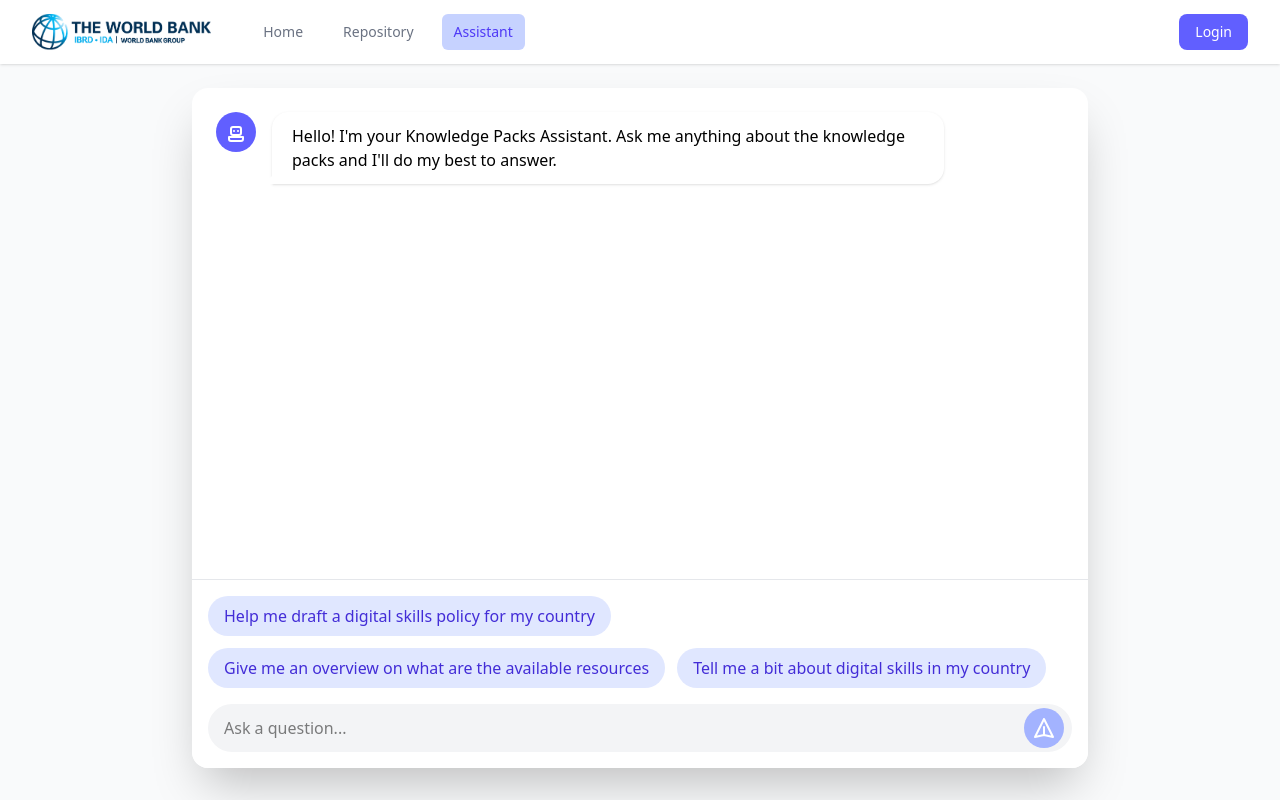
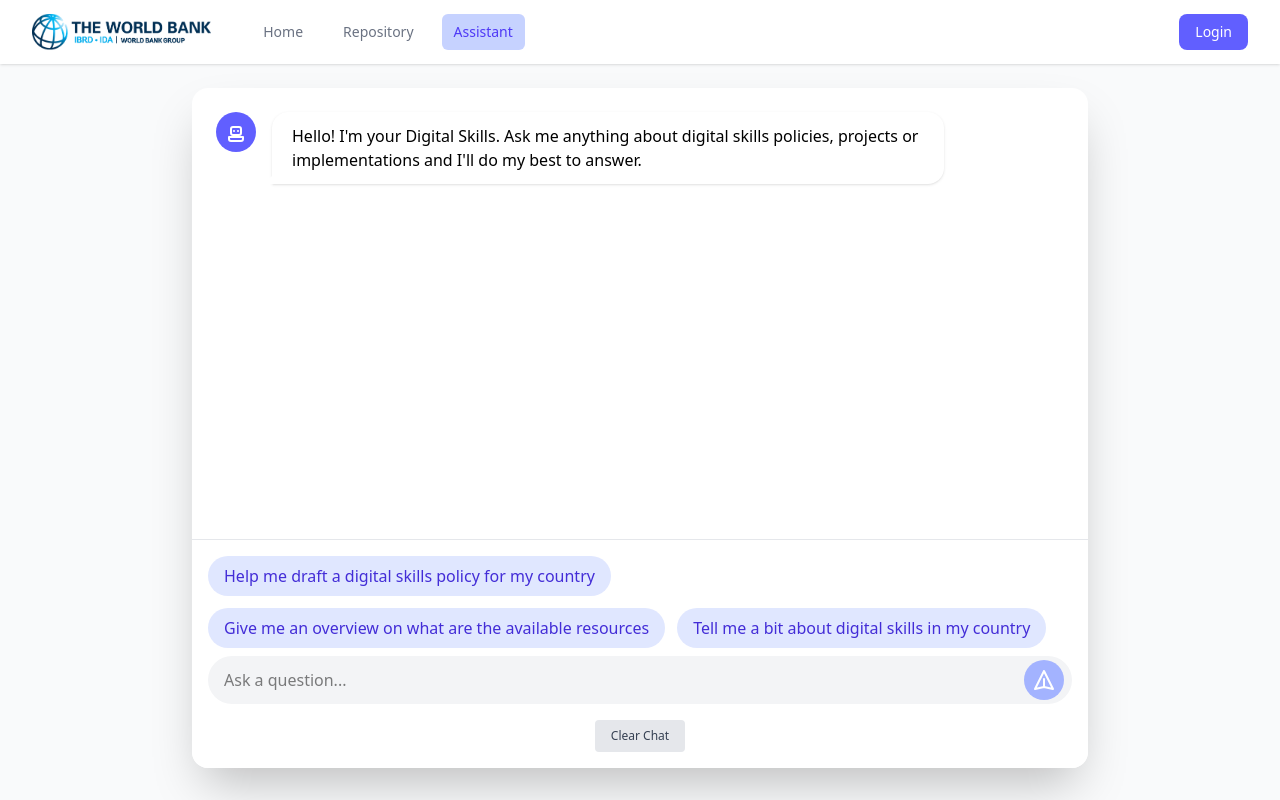
Before and after one commit to msoledade/wbg-kp-web, a React (Vite) app: page /assistant in a window 1280 px wide. Built offline with nearby package versions, Linux system fonts and the light colour scheme; no server answers.

Commit message:
Adds localStorage to the chat and sends all message history to the backend to use chat memory

```diff
--- a/src/components/Assistant.jsx
+++ b/src/components/Assistant.jsx
@@ -29,6 +29,7 @@ export default function Assistant() {
 
   const messagesEndRef = useRef(null);
   const API_URL = import.meta.env.VITE_API_URL;
+  const LOCAL_STORAGE_KEY = 'wbgkp-assistant-messages';
 
   const scrollToBottom = () => {
     messagesEndRef.current?.scrollIntoView({ behavior: "smooth" });
@@ -38,12 +39,39 @@ export default function Assistant() {
     scrollToBottom();
   }, [messages]);
 
+  // Load chat history from localStorage on mount, or set default greeting if none
   useEffect(() => {
-    // Start with a greeting message from the bot
+    const saved = localStorage.getItem(LOCAL_STORAGE_KEY);
+    if (saved) {
+      try {
+        const parsed = JSON.parse(saved);
+        if (Array.isArray(parsed)) {
+          if (parsed.length > 0) {
+            setMessages(parsed);
+            return;
+          }
+          // If parsed is an empty array, do not setMessages yet
+          // Wait for user to send a message
+          return;
+        }
+      } catch (e) {
+      }
+    }
+    // Only set default greeting if nothing in storage (null)
+    if (!saved) {
       setMessages([
-      { id: Date.now(), role: 'assistant', content: "Hello! I'm your Knowledge Packs Assistant. Ask me anything about the knowledge packs and I'll do my best to answer." }
+        { id: Date.now(), role: 'assistant', content: "Hello! I'm your Digital Skills. Ask me anything about digital skills policies, projects or implementations and I'll do my best to answer." }
       ]);
+    }
   }, []);
+
+  // Save chat history to localStorage on every update, but only if there are messages to save
+  useEffect(() => {
+    const messagesToStore = messages.filter(m => !m.isStreaming);
+    if (messagesToStore.length > 0) {
+      localStorage.setItem(LOCAL_STORAGE_KEY, JSON.stringify(messagesToStore));
+    }
+  }, [messages]);
 
   useEffect(() => {
     // Fetch user's country for the third conversation starter
@@ -75,6 +103,12 @@ export default function Assistant() {
     handleSubmit({ preventDefault: () => {} }, starterText);
   };
 
+  // Helper to strip local-only fields before sending to backend
+  const getBackendMessages = (msgs) =>
+    msgs
+      .filter(m => m.role === 'user' || m.role === 'assistant')
+      .map(({ role, content }) => ({ role, content }));
+
   const handleSubmit = async (e, overrideQuery) => {
     e.preventDefault();
     const sendQuery = overrideQuery !== undefined ? overrideQuery : query;
@@ -87,10 +121,15 @@ export default function Assistant() {
     setIsLoading(true);
 
     try {
+      // Prepare conversation history for backend
+      const backendMessages = getBackendMessages([
+        ...messages,
+        userMessage
+      ]);
       const response = await fetch(`${API_URL}/ask`, {
         method: 'POST',
         headers: { 'Content-Type': 'application/json' },
-        body: JSON.stringify({ query: sendQuery }),
+        body: JSON.stringify({ messages: backendMessages }),
       });
 
       if (!response.body) return;
@@ -134,7 +173,25 @@ export default function Assistant() {
         console.error("Streaming error:", error);
     } finally {
       setIsLoading(false);
+      // After streaming is done, remove isStreaming from the last assistant message
+      setMessages(currentMessages => {
+        const updatedMessages = [...currentMessages];
+        const lastMessageIndex = updatedMessages.length - 1;
+        if (updatedMessages[lastMessageIndex] && updatedMessages[lastMessageIndex].role === 'assistant') {
+          delete updatedMessages[lastMessageIndex].isStreaming;
         }
+        return updatedMessages;
+      });
+    }
+  };
+
+  // Optional: Clear chat button
+  const handleClearChat = () => {
+    setMessages([
+      { id: Date.now(), role: 'assistant', content: "Hello! I'm your Digital Skills. Ask me anything about digital skills policies, projects or implementations and I'll do my best to answer." }
+    ]);
+    setShowStarters(true);
+    localStorage.removeItem(LOCAL_STORAGE_KEY);
   };
 
   return (
@@ -180,8 +237,9 @@ export default function Assistant() {
 
         {/* Footer Input Area */}
         <footer className="p-4 bg-white dark:bg-gray-800 border-t border-gray-200 dark:border-gray-700">
+          <div className="mb-2">
             {showStarters && (
-            <div className="flex flex-wrap gap-3 mb-4">
+              <div className="flex flex-wrap gap-3">
                 <button
                   className="px-4 py-2 rounded-full bg-indigo-100 text-indigo-700 hover:bg-indigo-200 transition-colors"
                   disabled={isLoading}
@@ -205,6 +263,7 @@ export default function Assistant() {
                 </button>
               </div>
             )}
+          </div>
           <form onSubmit={handleSubmit} className="relative">
             <input
               id="chat-input"
@@ -223,6 +282,15 @@ export default function Assistant() {
               <SendIcon />
             </button>
           </form>
+          <div className="flex justify-center mt-4">
+            <button
+              className="px-4 py-2 rounded bg-gray-200 text-gray-700 hover:bg-gray-300 text-xs"
+              onClick={handleClearChat}
+              disabled={isLoading}
+            >
+              Clear Chat
+            </button>
+          </div>
         </footer>
       </div>
   );
```
Lines whose indentation alone changed are shown as unchanged.
